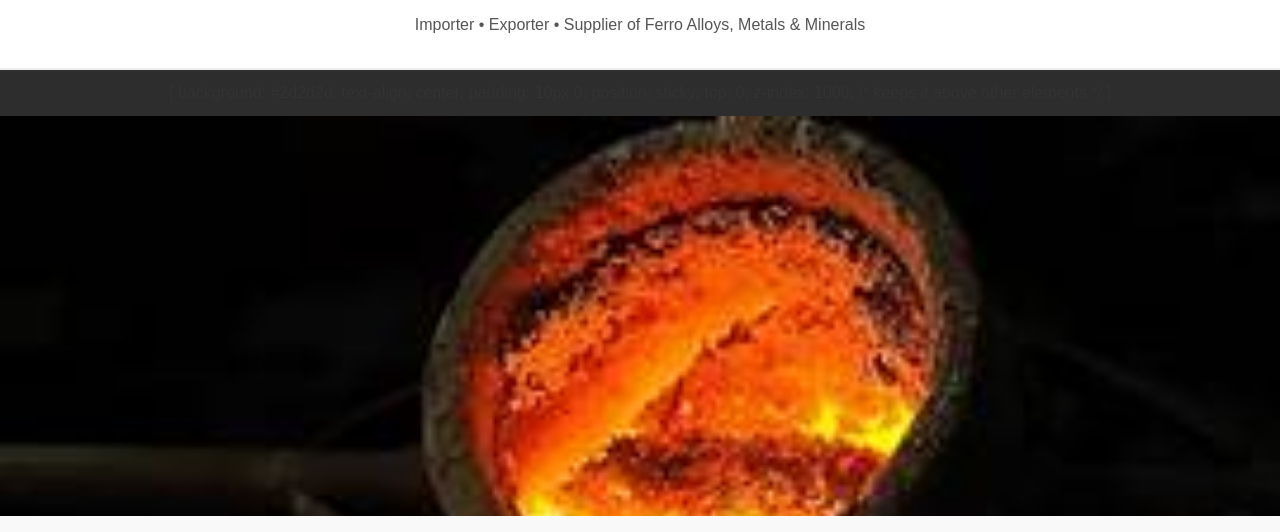
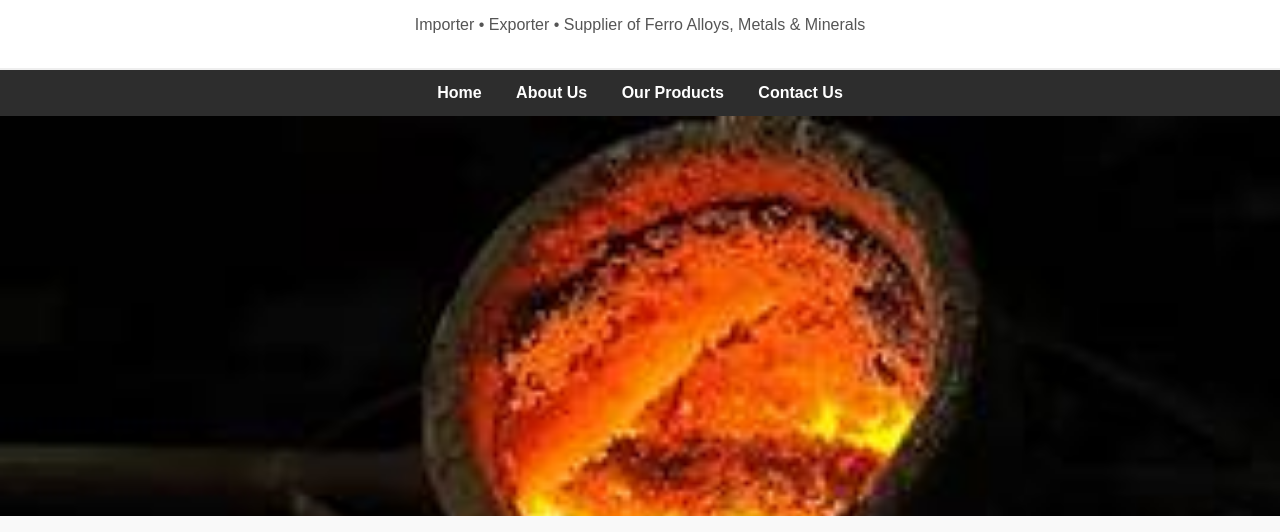
Before and after one commit to brightmetal/brightmetal.github.io, a plain HTML site: page index.html in a window 1280 px wide. Shown: the part 268-800 px from the top of the page. Drawn offline with Linux system fonts and the light colour scheme.

Commit message:
Update index.html

```diff
--- a/index.html
+++ b/index.html
@@ -208,14 +208,10 @@
 
   <!-- Navigation Menu -->
   <nav>
-  {
-  background: #2d2d2d;
-  text-align: center;
-  padding: 10px 0;
-  position: sticky;
-  top: 0;
-  z-index: 1000;  /* keeps it above other elements */
-}
+  <a href="#home">Home</a>
+    <a href="#about">About Us</a>
+    <a href="#products">Our Products</a>
+    <a href="#contact">Contact Us</a>
   </nav>
 
   <!-- Banner Section -->
```
